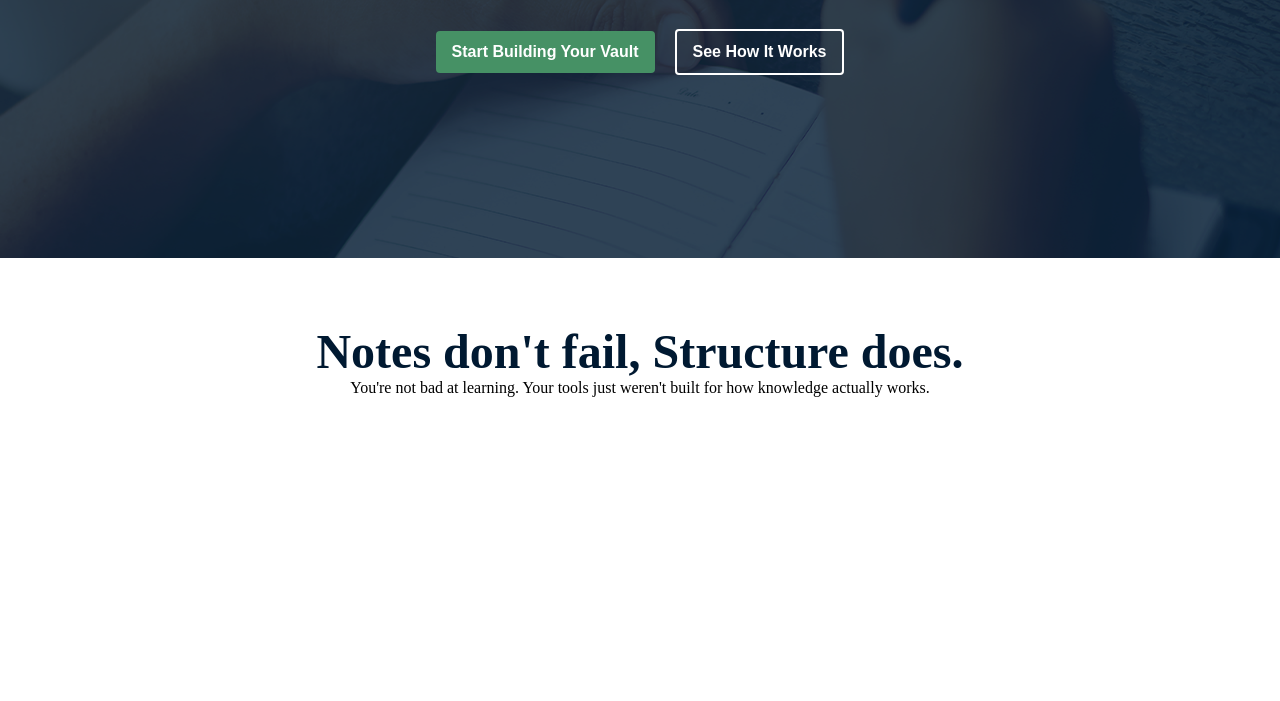
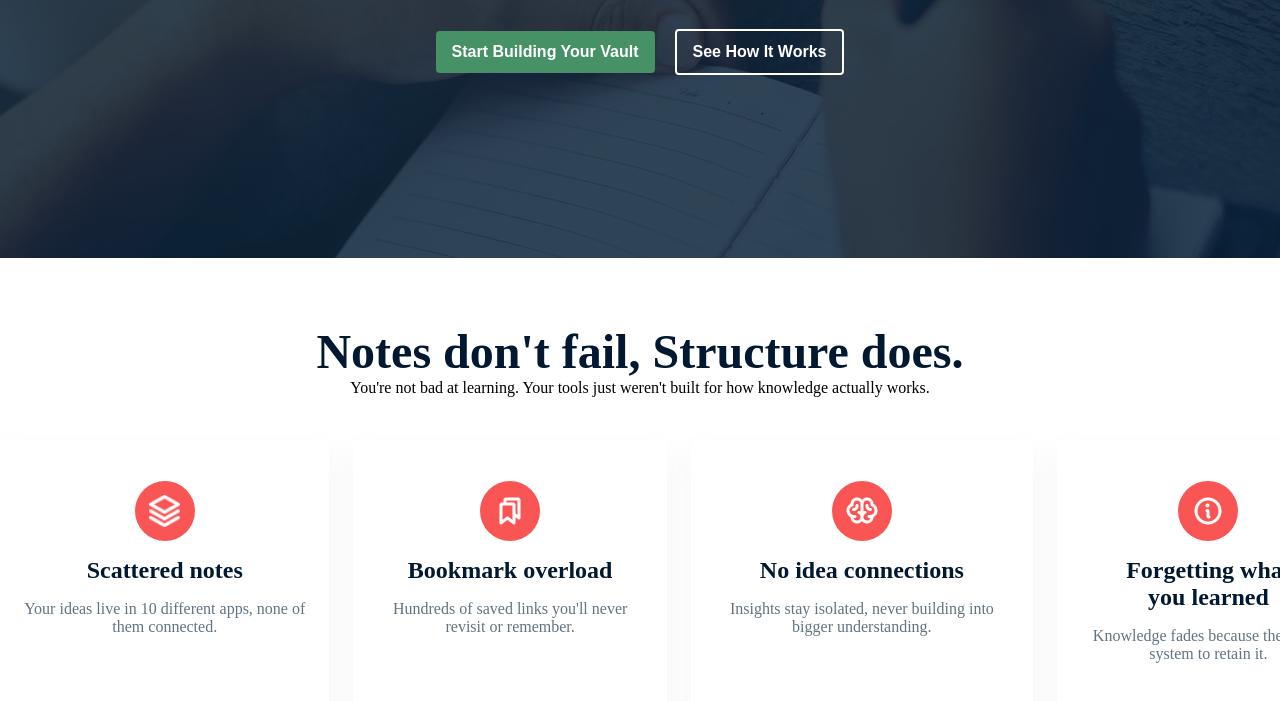
Before and after one commit to ajwadhussain-shadman/assignment-01, a plain HTML site: page index.html in a window 1280 px wide. Shown: the part 512-1213 px from the top of the page. Before the commit the page ends 953 px from the top, so only its background shows below. Drawn offline with Linux system fonts and the light colour scheme.

Commit message:
design the cards

```diff
--- a/index.html
+++ b/index.html
@@ -67,6 +67,39 @@
         <h2>Notes don't fail, Structure does.</h2>
         <p>You're not bad at learning. Your tools just weren't built for how knowledge actually works.</p>
     </section>
+    <section class="card">
+        <div class="cards">
+<div class="c">
+<div class="icon">
+ <img src="./assets/Vector.png" alt="">
+   </div>
+   <h3>Scattered notes</h3>
+   <p>Your ideas live in 10 different apps, none of them connected.</p>
+</div>
+<div class="c">
+<div class="icon">
+ <img src="./assets/Bookmarks.png" alt="">
+   </div>
+   <h3>Bookmark overload</h3>
+   <p>Hundreds of saved links you'll never revisit or remember.</p>
+</div>
+<div class="c">
+<div class="icon">
+ <img src="./assets/Brain.png" alt="">
+   </div>
+   <h3>No idea connections</h3>
+   <p>Insights stay isolated, never building into bigger understanding.</p>
+</div>
+<div class="c">
+<div class="icon">
+ <img src="./assets/Info.png" alt="">
+   </div>
+   <h3>Forgetting what<br>you learned</h3>
+   <p>Knowledge fades because there's no system to retain it.</p>
+</div>
+</div>
+    </section>
+
   </main>
 </body>
 </html>
--- a/styles/style.css
+++ b/styles/style.css
@@ -114,8 +114,53 @@
     color: #001931;
     margin-top: 66px;
 }
-.header {
+.header p{
     color: #627382;
     line-height: 20;
     font-size: 16px;
 }
+.card{
+    width: 1360px;
+    margin: 0 auto;
+}
+.cards{
+    display: flex;
+    justify-content: space-around;
+      gap: 24px;
+      padding-bottom: 120px;
+      height: 300px;
+}
+.cards .c{
+    text-align:center;
+    box-shadow: 0 10px 30px whitesmoke;
+    padding: 24px;
+    border-radius: 8;
+
+
+}
+.icon{
+     width:60px;
+    height:60px;
+    background-color: #F95555;
+    border-radius: 50%;
+    margin: 16px auto;
+    align-items: center;
+    display: flex;
+    justify-content: center;
+}
+.icon img{
+    width: 32px;
+    height: 32px;
+}
+.cards .c p{
+   font-size: 16px;
+   font-weight: normal;
+   color: #627382;
+
+}
+.cards .c h3{
+  color: #001931;
+  font-size: 24px;
+  font-weight: 600;
+  margin-bottom: 16px;
+}
```
